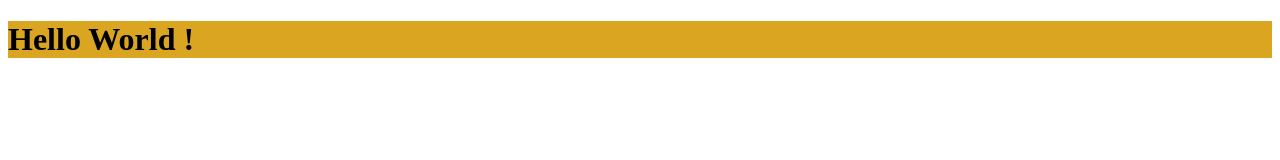
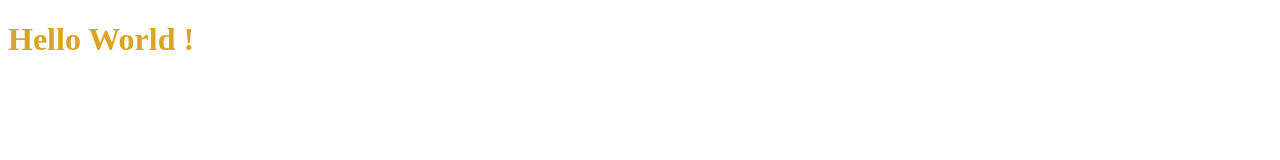
Before and after one commit to za4n/WebProject, a website: page index.html in a window 1280 px wide. Drawn offline with Linux system fonts and the light colour scheme.

Commit message:
updated test

```diff
--- a/index.css
+++ b/index.css
@@ -1,3 +1,3 @@
 h1 {
-  background-color: goldenrod;
+  color: goldenrod;
 }
```
